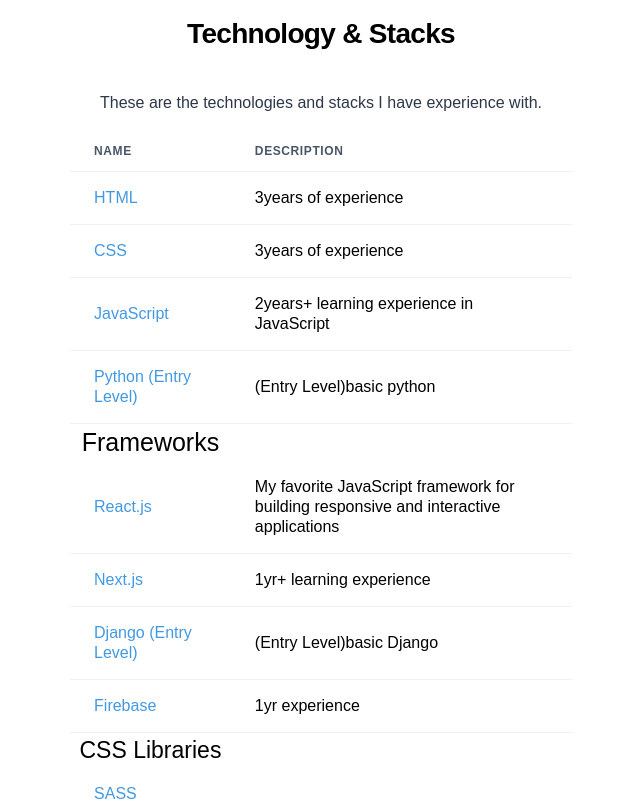
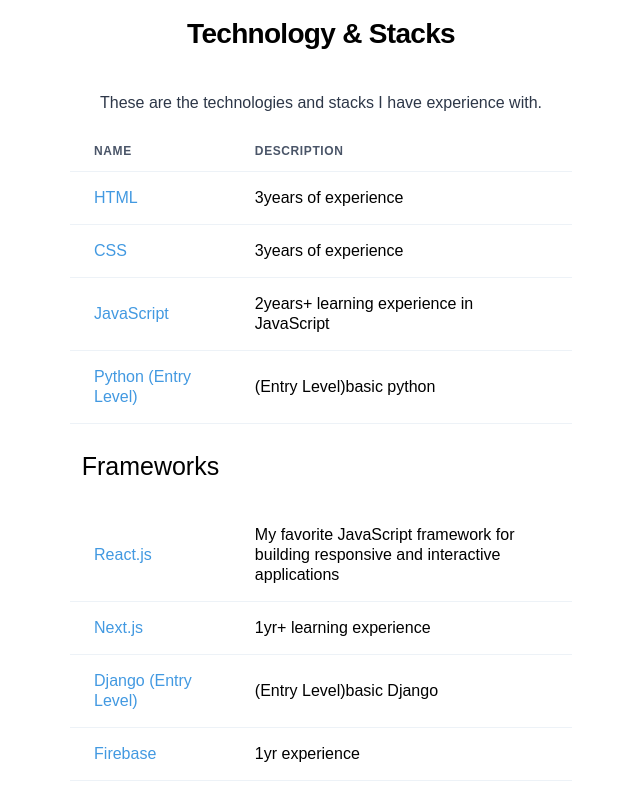
Before and after one commit to success-h/success-hycenth, a Next.js app: page / in a window 1280 px wide. Shown: the part 1480-2281 px from the top of the page, without its empty margins (319-959 px from the left). Built offline with nearby package versions, Linux system fonts and the light colour scheme.

Commit message:
updating site

```diff
--- a/components/MyTechnology.js
+++ b/components/MyTechnology.js
@@ -41,7 +41,7 @@
       <Text color={colorSecondary[colorMode]} mb={4} align="center">
         These are the technologies and stacks I have experience with.
       </Text>
-      <Table variant="simple" p={15}>
+      <Table variant="simple" p={7}>
         <Thead>
           <Tr>
             <Th>Name</Th>
@@ -101,8 +101,10 @@
 
             <Td>(Entry Level)basic python</Td>
           </Tr>
+          <br />
 
           <Text fontSize="25px">Frameworks</Text>
+          <br />
 
           <Tr>
             <Td>
@@ -160,7 +162,9 @@
             <Td>1yr experience</Td>
           </Tr>
 
+          <br />
           <Text fontSize="23px">CSS Libraries</Text>
+          <br />
 
           <Tr>
             <Td>
--- a/components/TechnologyStack.js
+++ b/components/TechnologyStack.js
@@ -38,7 +38,7 @@
         Tech Stack For This Website
       </Heading>
 
-      <Table variant="simple">
+      <Table variant="simple" p={9}>
         <Thead>
           <Tr>
             <Th>Name</Th>
```
